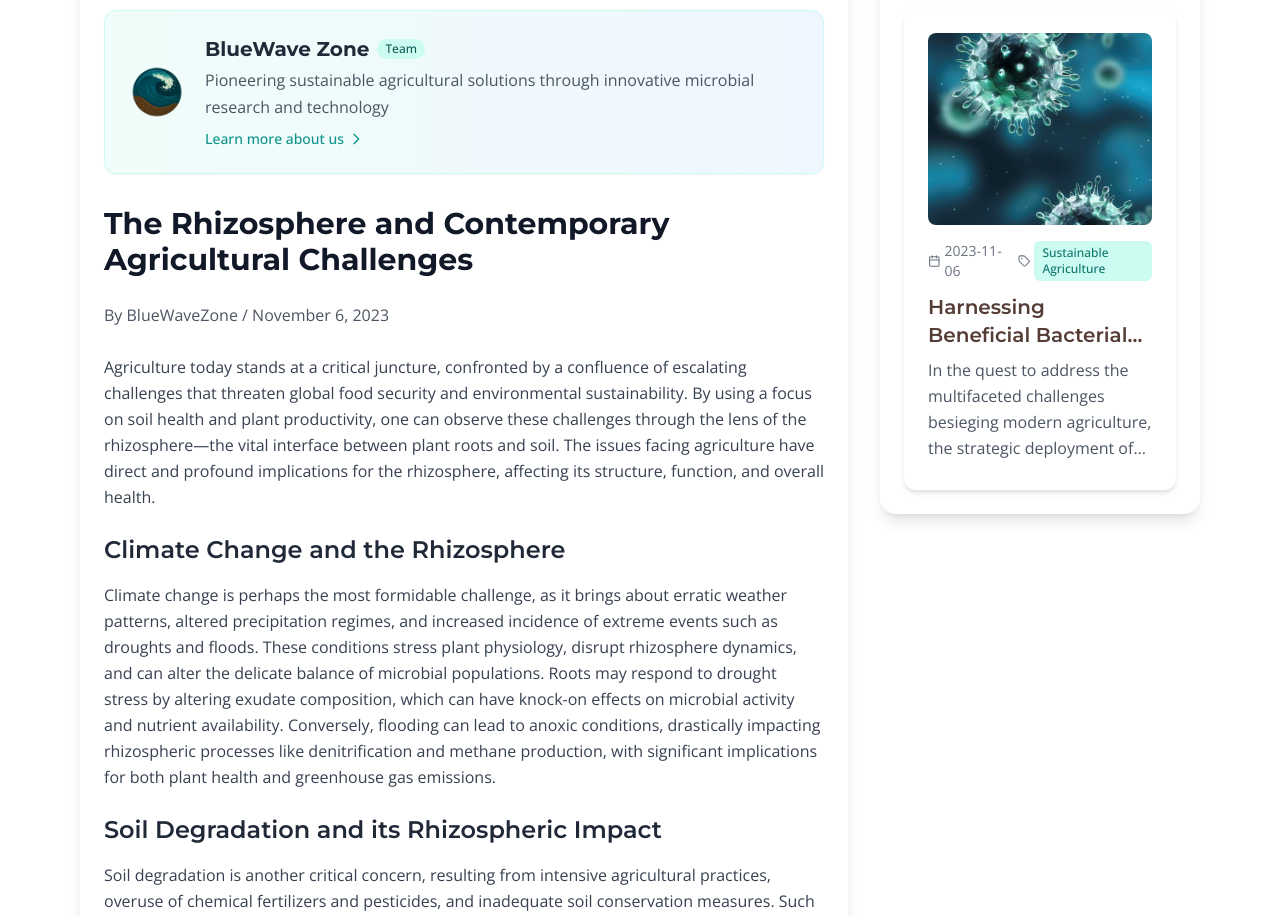
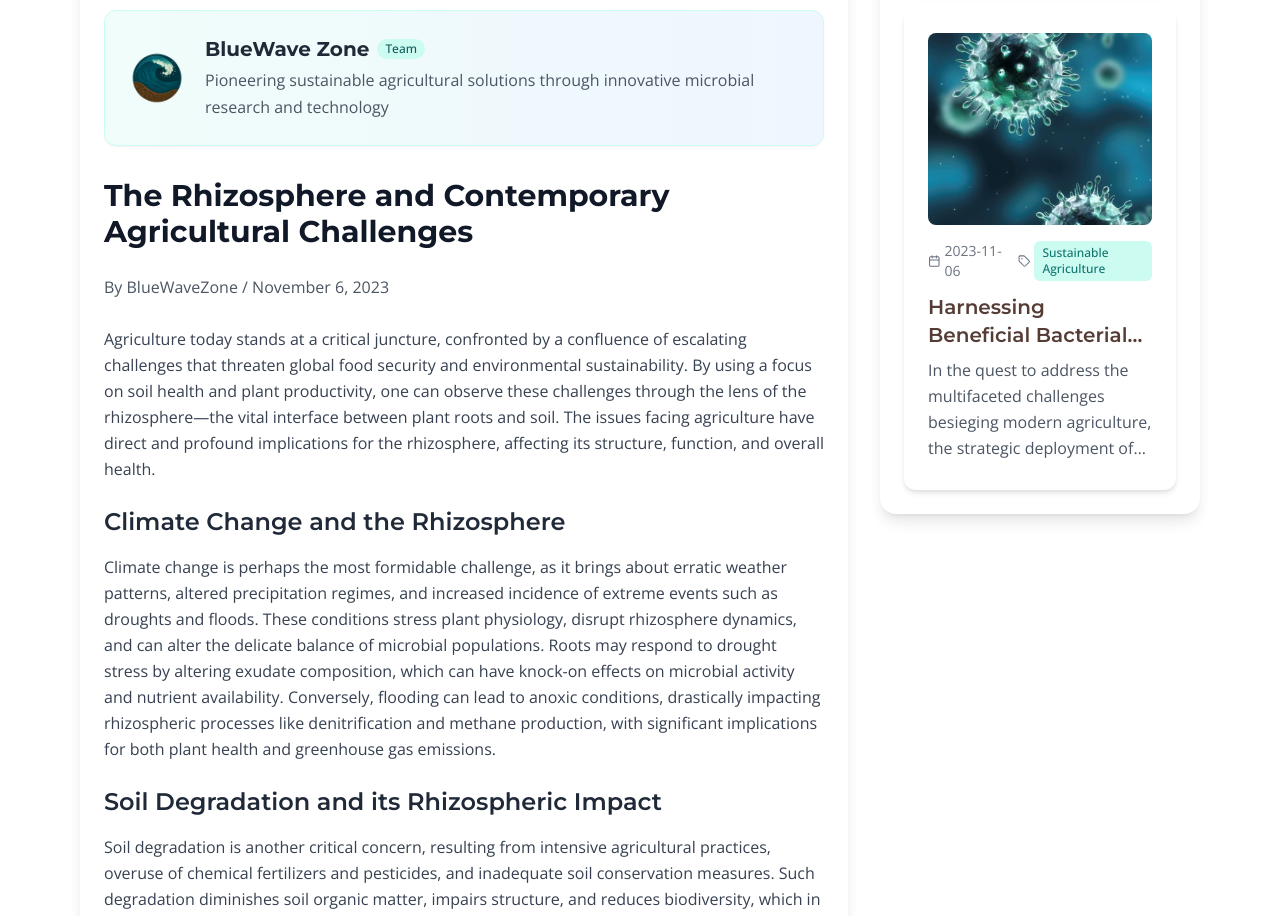
Before and after one commit to bluewavezone-devs/BlueWaveZone, a React (Vite) app in the folder project/: page /articles/agriculture-crossroads in a window 1280 px wide. Shown: the part 780-1696 px from the top of the page. Built offline with nearby package versions, Linux system fonts and the light colour scheme.

Commit message:
changed article view page

```diff
--- a/project/src/pages/ArticleView.tsx
+++ b/project/src/pages/ArticleView.tsx
@@ -86,14 +86,6 @@ const ArticleView: React.FC = () => {
                     <span className="text-xs bg-teal-100 text-teal-800 px-2 py-0.5 rounded-full font-medium">Team</span>
                   </div>
                   <p className="text-gray-600 mt-1">Pioneering sustainable agricultural solutions through innovative microbial research and technology</p>
-                  <div className="flex items-center gap-2 mt-2">
-                    <a href="/about" className="text-teal-600 hover:text-teal-800 text-sm font-medium flex items-center">
-                      Learn more about us
-                      <svg xmlns="http://www.w3.org/2000/svg" className="h-4 w-4 ml-1" fill="none" viewBox="0 0 24 24" stroke="currentColor">
-                        <path strokeLinecap="round" strokeLinejoin="round" strokeWidth={2} d="M9 5l7 7-7 7" />
-                      </svg>
-                    </a>
-                  </div>
                 </div>
               </div>
             </div>
```
